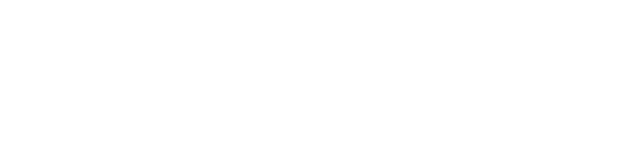
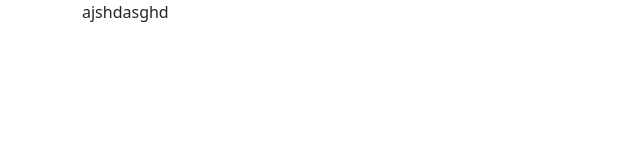
Before and after one commit to Computhink-Alfred/Warren-CT06-2024-WebThinker-End-Sem, a plain HTML site: page CT06/Question 1/index.html in a window 1280 px wide. Shown: the whole page, without its empty margins (0-640 px from the left). Drawn offline with Linux system fonts and the light colour scheme.

Commit message:
haskdlhakl

```diff
--- a/CT06/Question 1/index.html
+++ b/CT06/Question 1/index.html
@@ -10,7 +10,7 @@
 </head>
 <body>
     <div class="container">
-
+        ajshdasghd
     </div>
 </body>
 </html>
```
